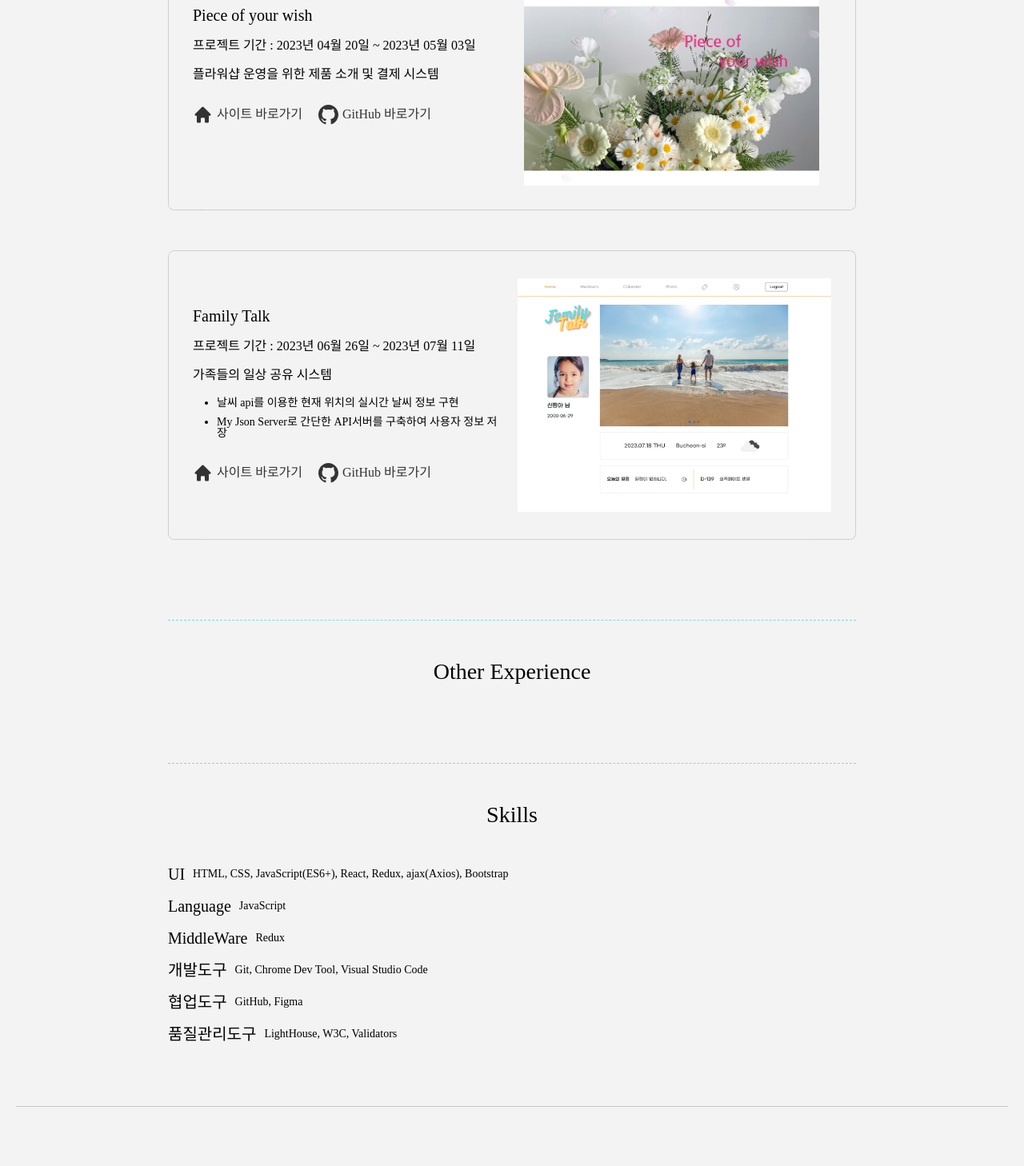
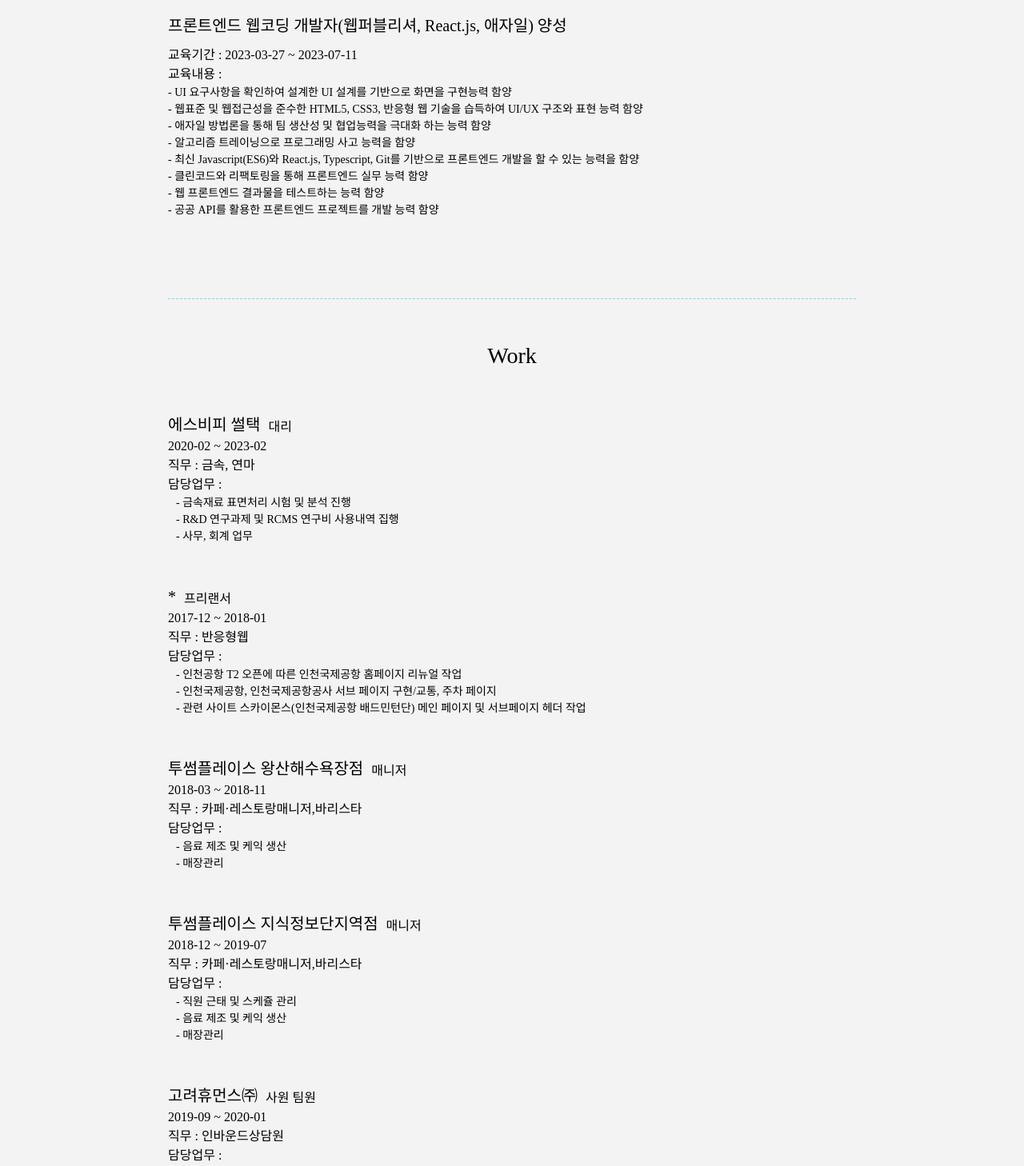
Before and after one commit to rladbal0101/portfolio, a React (Create React App) app: page / in a window 1280 px wide. Shown: the part 1330-2788 px from the top of the page at 80% size. Built offline with nearby package versions, Linux system fonts and the light colour scheme; a web font is replaced by a local one.

Commit message:
2023-08-03 경력 및 교육 내용추가

```diff
--- a/src/App.js
+++ b/src/App.js
@@ -13,6 +13,7 @@
     padding: 0 20px;
     box-sizing: border-box;
     background-color: #F3F3F3;
+    line-height: 1.5;
   }
 
   #root {
@@ -30,7 +31,6 @@
   .inner {
     max-width: 860px;
     margin: 0 auto;
-    /* padding: 0 20px; */
   }
 
   h2 {
@@ -89,7 +89,7 @@
       font-size: 16px;
     }
     p {
-      font-size: 12px;
+      font-size: 14px;
     }
     li {
       font-size: 12px;
@@ -102,6 +102,9 @@
   @media screen and (max-width: 375px) {
     .inner {
       max-width: 350px;
+    }
+    p {
+      font-size: 12px;
     }
   }
 `;
--- a/src/components/Education.js
+++ /dev/null
@@ -1,21 +0,0 @@
-import React from 'react';
-import styled from 'styled-components';
-
-const EducationWraaper = styled.div`
-  padding: 50px 0;
-  border-top: 1px dashed #80d8da;
-
-`;
-
-function Education(props) {
-  return (
-    <EducationWraaper className='mt-5'>
-      <h2>Education</h2>
-
-      <p></p>
-
-    </EducationWraaper>
-  );
-}
-
-export default Education;
--- /dev/null
+++ b/src/components/Educations.js
@@ -0,0 +1,42 @@
+import React, { useEffect } from 'react';
+import styled from 'styled-components';
+import dataEducation from "../dataEducation.json";
+
+const EducationWraaper = styled.div`
+  padding: 50px 0;
+  border-top: 1px dashed #80d8da;
+`;
+
+const Education = styled.div`
+  text-align: left;
+`;
+
+const TitleText = styled.h3`
+  margin-bottom: 10px;
+`;
+const PeriodText = styled.p`
+`;
+const ContentText = styled.ul`
+`;
+
+function Educations(props) {
+  return (
+    <EducationWraaper className='mt-5'>
+      <h2>Education</h2>
+
+      {
+        dataEducation.reverse().map(education =>
+          <Education className='mt-5'>
+            <TitleText>{education.title}</TitleText>
+            <PeriodText>교육기간 : {education.period}</PeriodText>
+            <ContentText>교육내용 :
+              {education.content.map(content => <li>- {content}</li>)}
+            </ContentText>
+          </Education>
+        )
+      }
+    </EducationWraaper>
+  );
+}
+
+export default Educations;
--- a/src/components/Other.js
+++ b/src/components/Others.js
@@ -7,13 +7,18 @@
 
 `;
 
-function Other(props) {
+const Other = styled.div`
+
+`;
+
+function Others(props) {
   return (
     <OtherWraaper className='mt-5'>
       <h2>Other Experience</h2>
-
+      <Other className='mt-5'>
+      </Other>
     </OtherWraaper>
   );
 }
 
-export default Other;
+export default Others;
--- a/src/components/Work.js
+++ /dev/null
@@ -1,19 +0,0 @@
-import React from 'react';
-import styled from 'styled-components';
-
-const WorkWraaper = styled.div`
-  padding: 50px 0;
-  border-top: 1px dashed #80d8da;
-
-`;
-
-function Work(props) {
-  return (
-    <WorkWraaper className='mt-5'>
-      <h2>Work</h2>
-
-    </WorkWraaper>
-  );
-}
-
-export default Work;
--- /dev/null
+++ b/src/components/Works.js
@@ -0,0 +1,62 @@
+import React from 'react';
+import styled from 'styled-components';
+import dataWork from "../dataWork.json";
+
+const WorkWraaper = styled.div`
+  padding: 50px 0;
+  border-top: 1px dashed #80d8da;
+`;
+
+const Work = styled.div`
+  text-align: left;
+`;
+
+const WorkTitleContainer = styled.div`
+  display: flex;
+  align-items: flex-end;
+`;
+
+const CompanyText = styled.h3`
+
+`;
+const PositionText = styled.p`
+  margin-left: 10px;
+`;
+
+const PeriodText = styled.p`
+
+`;
+const FieldText = styled.p`
+`;
+
+const ContentText = styled.ul`
+  li {
+    padding-left: 10px;
+
+  }
+`;
+
+function Works(props) {
+  return (
+    <WorkWraaper className='mt-5'>
+      <h2>Work</h2>
+      {
+        dataWork.reverse().map(work =>
+          <Work className='mt-5'>
+            <WorkTitleContainer>
+              <CompanyText>{work.company}</CompanyText>
+              <PositionText>{work.position}</PositionText>
+            </WorkTitleContainer>
+            <PeriodText>{work.period}</PeriodText>
+            <FieldText>직무 : {work.field}</FieldText>
+            <ContentText>담당업무 :
+              {work.content.map(content => <li>- {content}</li>)}
+            </ContentText>
+          </Work>
+        )
+      }
+    </WorkWraaper>
+  );
+}
+
+export default Works;
--- /dev/null
+++ b/src/dataEducation.json
@@ -0,0 +1,31 @@
+[
+  {
+    "id": "0",
+    "title": "UI/UX 엔지니어링 (반응형웹모바일) 양성과정",
+    "period": "2017-03-06 ~ 2017-09-07",
+    "content": [
+      "디자인 구성요소 설계",
+      "프로토타입 기초데이터 수립 및 스케치",
+      "프로토타입 제작 및 사용성 테스트",
+      "UI디자인",
+      "UI구현",
+      "UI테스트",
+      "UI/UX가이드 제작"
+    ]
+  },
+  {
+    "id": "1",
+    "title": "프론트엔드 웹코딩 개발자(웹퍼블리셔, React.js, 애자일) 양성",
+    "period": "2023-03-27 ~ 2023-07-11",
+    "content": [
+      "UI 요구사항을 확인하여 설계한 UI 설계를 기반으로 화면을 구현능력 함양",
+      "웹표준 및 웹접근성을 준수한 HTML5, CSS3, 반응형 웹 기술을 습득하여 UI/UX 구조와 표현 능력 함양",
+      "애자일 방법론을 통해 팀 생산성 및 협업능력을 극대화 하는 능력 함양",
+      "알고리즘 트레이닝으로 프로그래밍 사고 능력을 함양",
+      "최신 Javascript(ES6)와 React.js, Typescript, Git를 기반으로 프론트엔드 개발을 할 수 있는 능력을 함양",
+      "클린코드와 리팩토링을 통해 프론트엔드 실무 능력 함양",
+      "웹 프론트엔드 결과물을 테스트하는 능력 함양",
+      "공공 API를 활용한 프론트엔드 프로젝트를 개발 능력 함양"
+    ]
+  }
+]
--- /dev/null
+++ b/src/dataWork.json
@@ -0,0 +1,66 @@
+[
+  {
+    "id": "0",
+    "period": "2016-01 ~ 2016-12",
+    "company": "백석대학교 산학협력단",
+    "field": "문서관리, 문서작성",
+    "position" : "학군단 사원",
+    "content": [
+      "학군단 후보생 선발 획득업무(지원자 접수 및 지원자 서류정리)"
+    ]
+  },
+  {
+    "id": "1",
+    "period": "2017-12 ~ 2018-01",
+    "company": "*",
+    "field": "반응형웹",
+    "position" : "프리랜서",
+    "content": [
+      "인천공항 T2 오픈에 따른 인천국제공항 홈페이지 리뉴얼 작업",
+      "인천국제공항, 인천국제공항공사 서브 페이지 구현/교통, 주차 페이지",
+      "관련 사이트 스카이몬스(인천국제공항 배드민턴단) 메인 페이지 및 서브페이지 헤더 작업"
+    ]
+  },
+  {
+    "id": "2",
+    "period": "2018-03 ~ 2018-11",
+    "company": "투썸플레이스 왕산해수욕장점",
+    "field": "카페·레스토랑매니저,바리스타",
+    "position" : "매니저",
+    "content": [
+      "음료 제조 및 케익 생산", "매장관리"
+    ]
+  },
+  {
+    "id": "3",
+    "period": "2018-12 ~ 2019-07",
+    "company": "투썸플레이스 지식정보단지역점",
+    "field": "카페·레스토랑매니저,바리스타",
+    "position" : "매니저",
+    "content": [
+      "직원 근태 및 스케쥴 관리", "음료 제조 및 케익 생산", "매장관리"
+    ]
+  },
+  {
+    "id": "4",
+    "period": "2019-09 ~ 2020-01",
+    "company": "고려휴먼스㈜",
+    "field": "인바운드상담원",
+    "position" : "사원 팀원",
+    "content": [
+      "인바운드 고객상담"
+    ]
+  },
+  {
+    "id": "5",
+    "period": "2020-02 ~ 2023-02",
+    "company": "에스비피 썰택",
+    "field": "금속, 연마",
+    "position" : "대리",
+    "content": [
+      "금속재료 표면처리 시험 및 분석 진행",
+      "R&D 연구과제 및 RCMS 연구비 사용내역 집행",
+      "사무, 회계 업무"
+    ]
+  }
+]
--- a/src/pages/Main.js
+++ b/src/pages/Main.js
@@ -1,9 +1,9 @@
 import React from 'react';
 import Profile from '../components/Profile';
-import Education from '../components/Education';
-import Work from '../components/Work';
+import Educations from '../components/Educations';
+import Works from '../components/Works';
 import Projects from '../components/Projects';
-import Other from '../components/Other';
+import Others from '../components/Others';
 import Skills from '../components/Skills';
 
 
@@ -14,10 +14,10 @@
         제목, 직무명, 인적사항, 자기소개, 학력 및 교육사항, 경력, 프로젝트, 직무 관련 활동, 기타 경력 및 경험, 스킬킬
       */}
       <Profile />
-      <Education />
-      <Work />
+      <Educations />
+      <Works />
       <Projects />
-      <Other />
+      {/* <Others /> */}
       <Skills />
     </div>
   );
```
